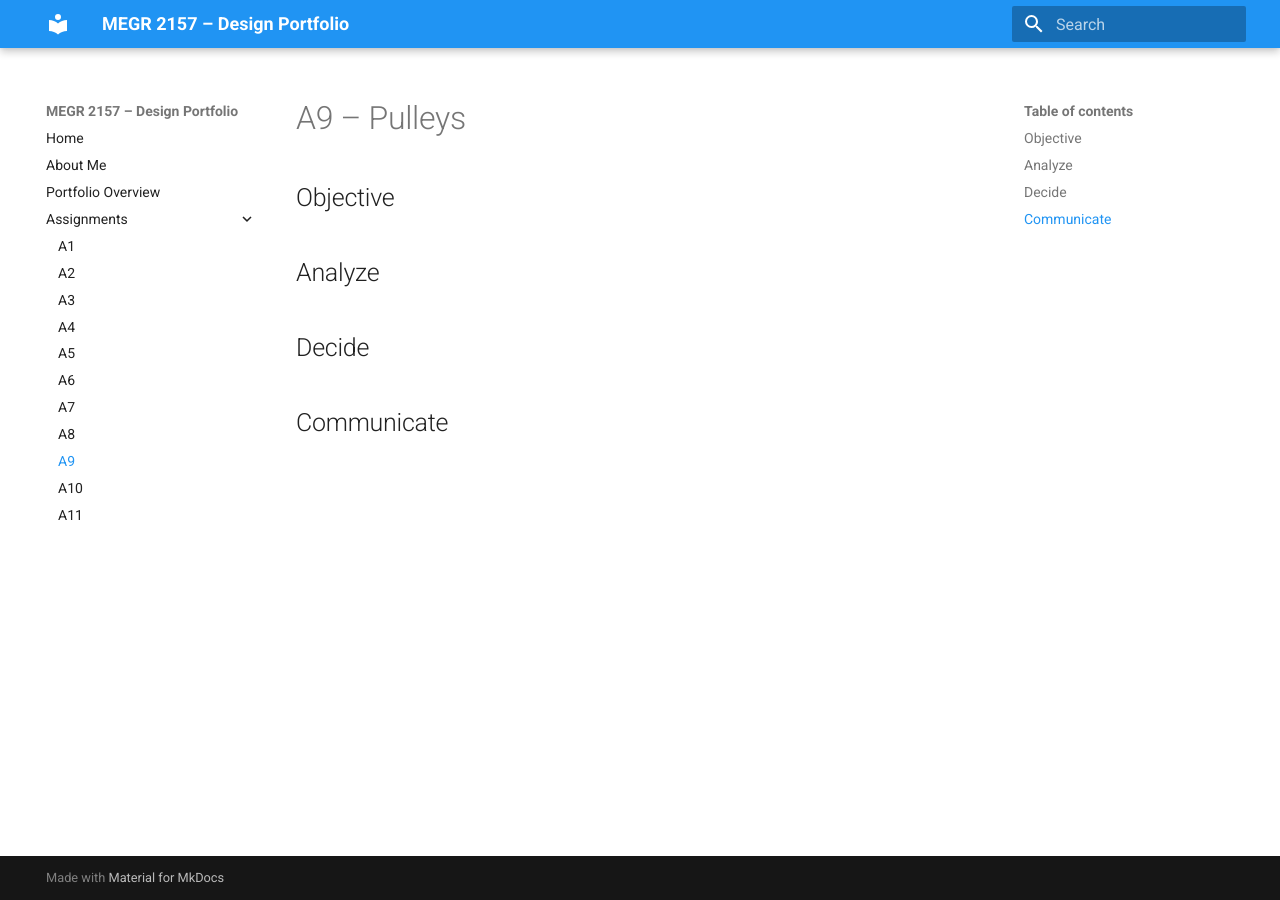
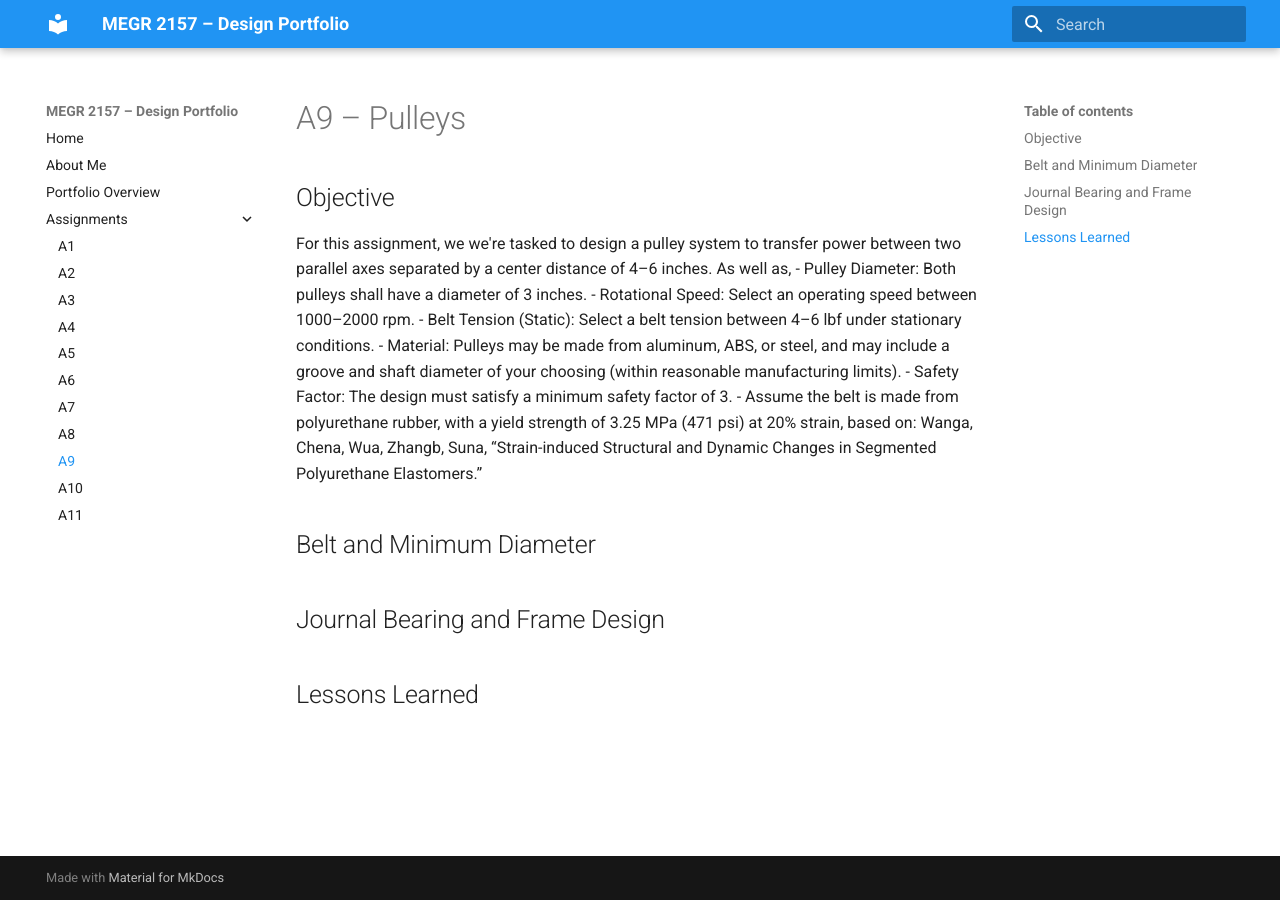
Before and after one commit to AidenGrake/megr2157-portfolio, an MkDocs documentation site: the page built from docs/assignments/A09/index.md, in a window 1280 px wide. Built offline with MkDocs 1.6.1 and Material for MkDocs 9.7.7, drawn with Linux system fonts in a browser that asks for light colours.

Commit message:
Update index.md

```diff
--- a/docs/assignments/A09/index.md
+++ b/docs/assignments/A09/index.md
@@ -1,12 +1,18 @@
 # A9 – Pulleys
 
 ## Objective
+For this assignment, we we're tasked to design a pulley system to transfer power between two parallel axes separated by a center distance of 4–6 inches. As well as,
+- Pulley Diameter: Both pulleys shall have a diameter of 3 inches.
+- Rotational Speed: Select an operating speed between 1000–2000 rpm.
+- Belt Tension (Static): Select a belt tension between 4–6 lbf under stationary conditions.
+- Material: Pulleys may be made from aluminum, ABS, or steel, and may include a groove and shaft diameter of your choosing (within reasonable manufacturing limits).
+- Safety Factor: The design must satisfy a minimum safety factor of 3.
+- Assume the belt is made from polyurethane rubber, with a yield strength of 3.25 MPa (471 psi) at 20% strain, based on: Wanga, Chena, Wua, Zhangb, Suna, “Strain-induced Structural and Dynamic Changes in Segmented Polyurethane Elastomers.”
+
+## Belt and Minimum Diameter
 
 
-## Analyze
+## Journal Bearing and Frame Design
 
 
-## Decide
-
-
-## Communicate
+## Lessons Learned
```
